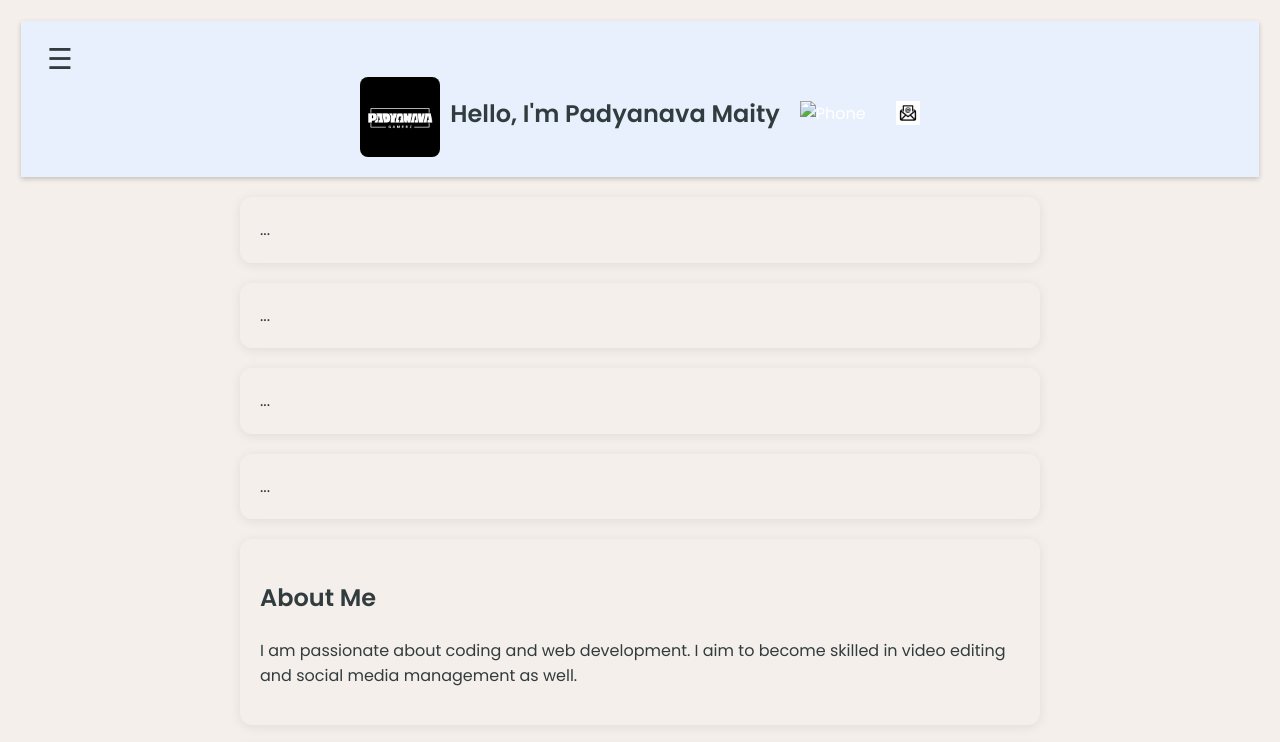
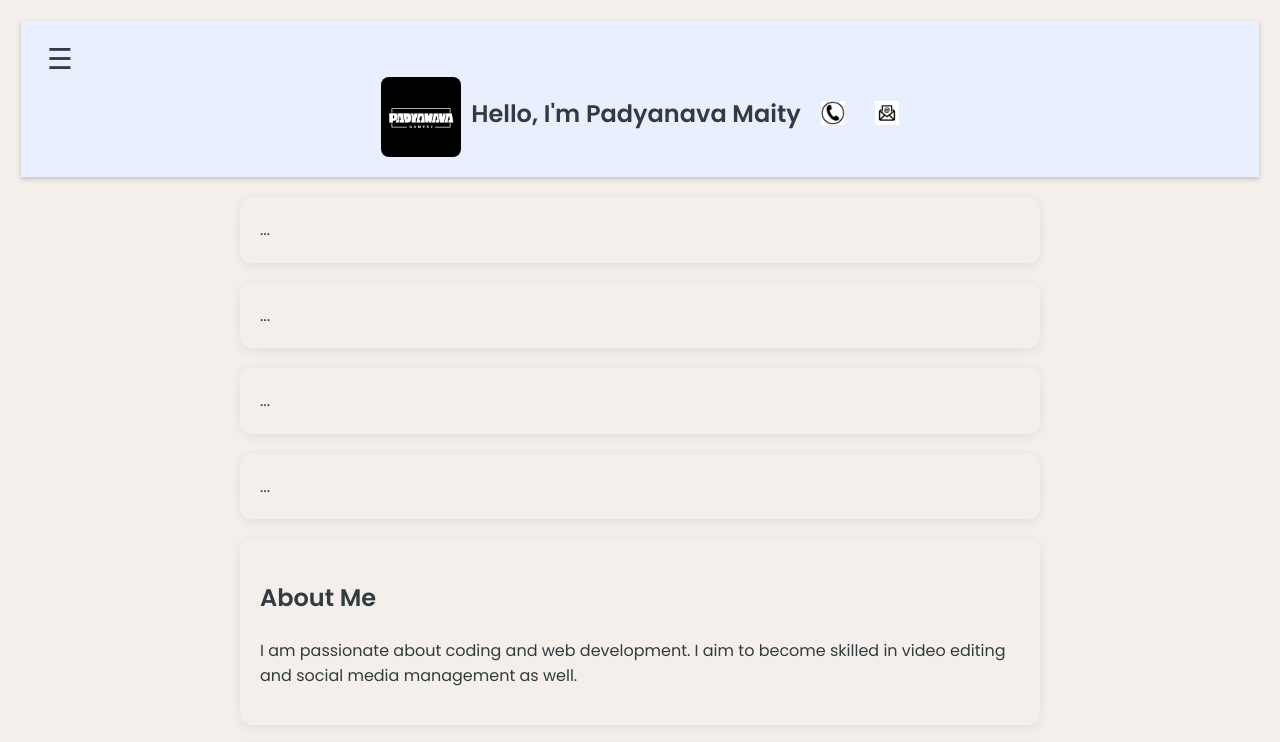
Before and after one commit to padyanavamaity2110/Padyanava, a plain HTML site: page index.html in a window 1280 px wide. Shown: the top 742 px of the page. Drawn offline with Linux system fonts and the light colour scheme; the site is published under a folder, as on GitHub Pages, so addresses that start at the root find nothing.

Commit message:
Update index.html

```diff
--- a/index.html
+++ b/index.html
@@ -4,7 +4,7 @@
   <meta charset="UTF-8" />
   <meta name="viewport" content="width=device-width, initial-scale=1" />
   <title>Padyanava Maity Portfolio</title>
-  <link rel="icon" href="/Pictures/Padyanava-Gamerz.png" type="image/png">
+  <link rel="icon" href="Pictures/Padyanava-Gamerz.png" type="image/png">
   <link rel="stylesheet" href="style.css" />
 </head>
 <body>
@@ -20,7 +20,7 @@
 
         <div class="contact-buttons">
           <a href="tel:+918368925796" class="contact-button">
-            <img src="/Padyanava/Pictures/phone-icon.jpg" alt="Phone" width="24" height="24">
+            <img src="Pictures/phone-icon.jpg" alt="Phone" width="24" height="24">
           </a>
           <a href="mailto:nirbanmaity2121@gmail.com" class="contact-button">
             <img src="Pictures/email-icon.jpg" alt="Phone" width="24" height="24">
```
